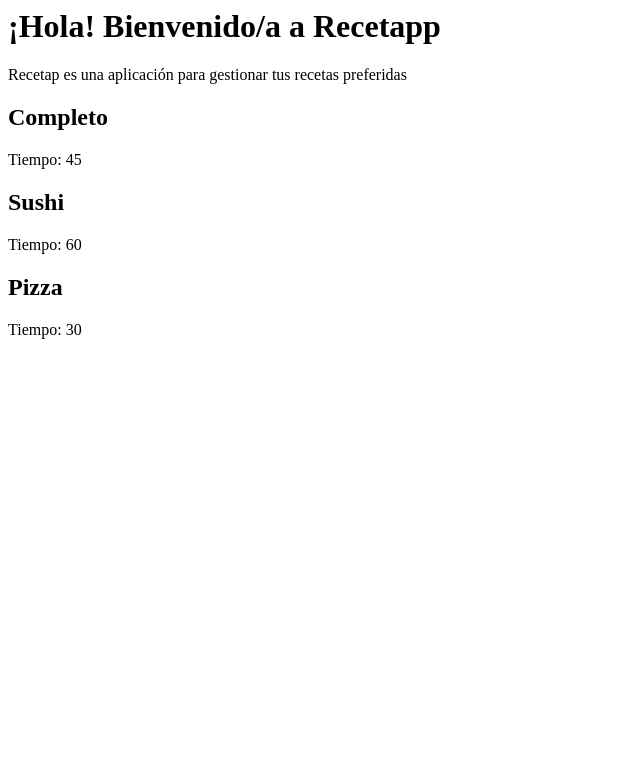
After one commit to Ontos-2021/Recetapp, a Django app: template Recetapp/Apps/Recetas/templates/layout.html in a window 1280 px wide. The commit adds this page. Shown: the top 783 px of the page, without its empty margins (0-640 px from the left). Run offline with Django 3.2, Linux system fonts and the light colour scheme; the template is opened without the code that fills it: values that come from a table or form of the project are taken from there, others are empty; data comes from the database, SQL or seed files in the repository.

Commit message:
Creé la plantilla 'layout.html'.

```diff
--- a/Recetapp/Apps/Recetas/templates/index.html
+++ b/Recetapp/Apps/Recetas/templates/index.html
@@ -7,7 +7,7 @@
 </head>
 <body>
     <h1>¡Hola! Bienvenido/a a Recetapp</h1>
-        <p>Recetap es una aplicación para gestionar tus recetas preferidas</p>
+    <p>Recetap es una aplicación para gestionar tus recetas preferidas</p>
 
     {% for receta in recetas %}
 
--- /dev/null
+++ b/Recetapp/Apps/Recetas/templates/layout.html
@@ -0,0 +1,30 @@
+
+<html lang="en">
+<head>
+    <meta charset="UTF-8">
+    <meta http-equiv="X-UA-Compatible" content="IE=edge">
+    <meta name="viewport" content="width=device-width, initial-scale=1.0">
+    <title>Recetapp</title>
+</head>
+<body>
+    <header>
+        <h1>¡Hola! Bienvenido/a a Recetapp</h1>
+        <p>Recetap es una aplicación para gestionar tus recetas preferidas</p>
+    </header>
+    <main>
+
+        {% for receta in recetas %}
+
+            <div class="receta">
+
+                <h2>{{ receta }}</h2>
+
+                <p>Tiempo: {{ receta.tiempo }}</p>
+
+            </div>
+
+        {% endfor %}
+
+    </main>
+</body>
+</html>
```
